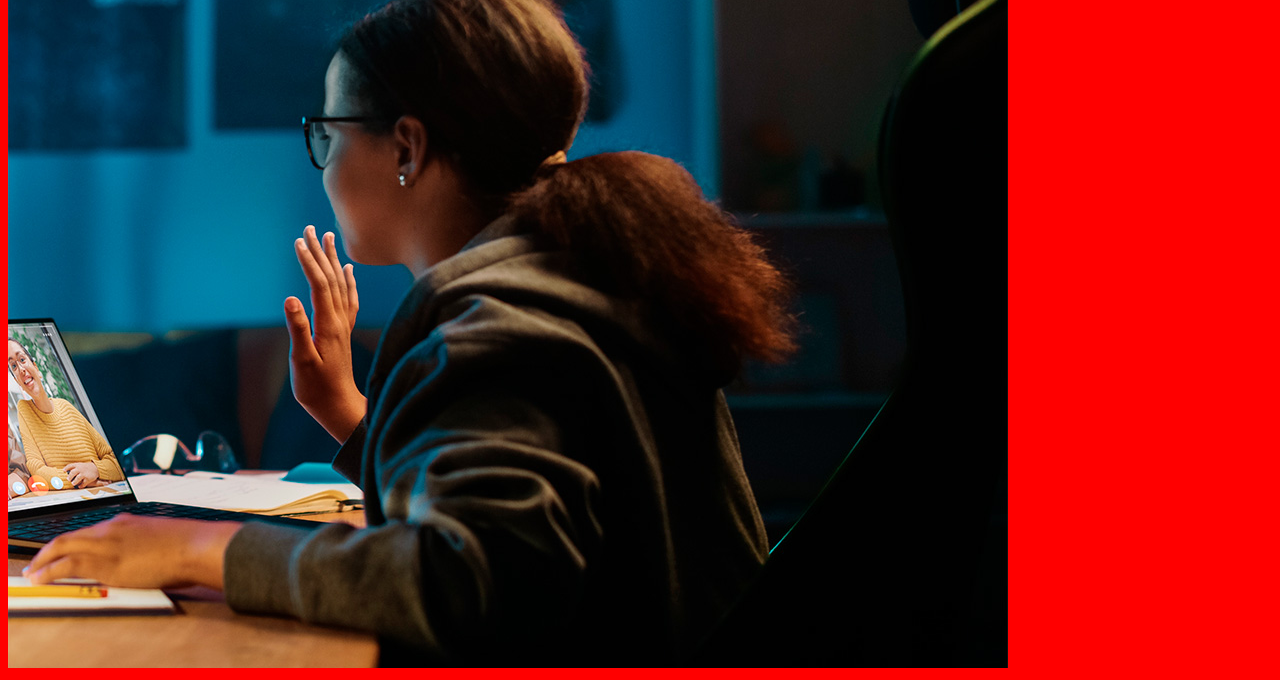
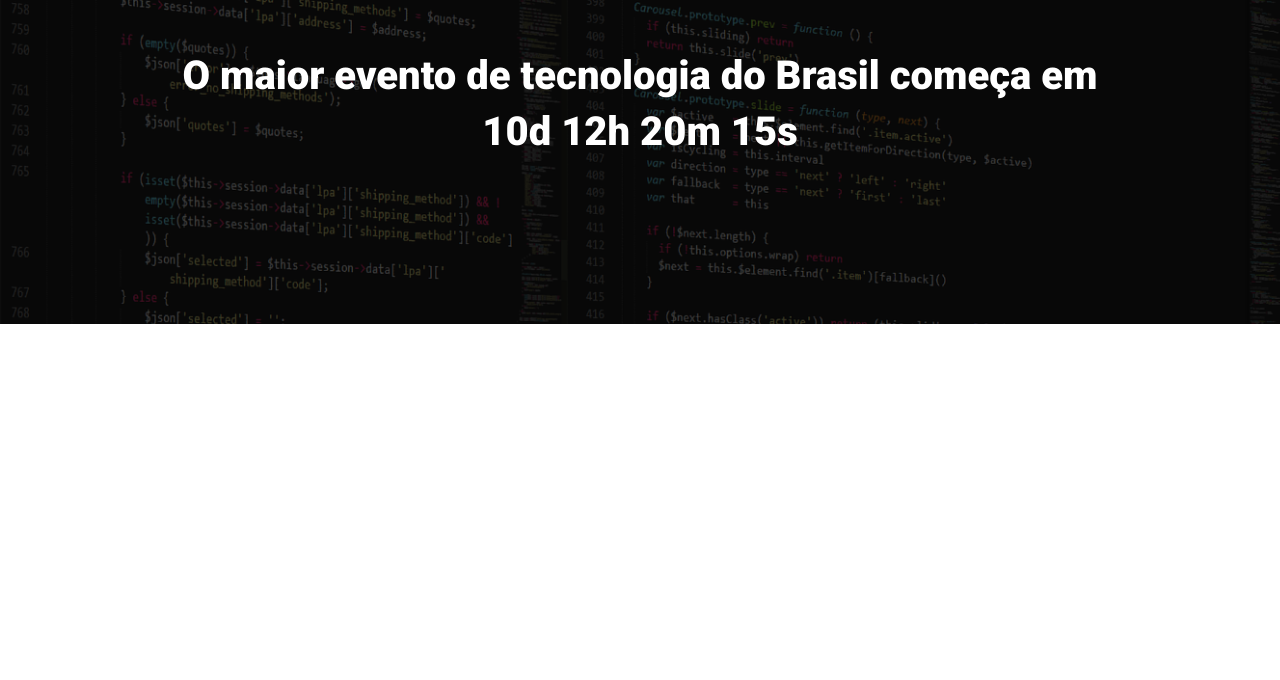
Before and after one commit to guibaxtos/ebac_tech_talks, a website built with Parcel: page src/index.html in a window 1280 px wide. Shown: the part 160-840 px from the top of the page. After the commit the page ends 800 px from the top, so only its background shows below. Built offline with nearby package versions, Linux system fonts and the light colour scheme; a web font is replaced by a local one.

Commit message:
Criando o hero

```diff
--- a/src/index.html
+++ b/src/index.html
@@ -3,12 +3,22 @@
 <head>
     <meta charset="UTF-8">
     <meta name="viewport" content="width=device-width, initial-scale=1.0">
-    <title>Document</title>
+    <title>EBAC Tech Talks</title>
+    <link rel="preconnect" href="https://fonts.googleapis.com">
+    <link rel="preconnect" href="https://fonts.gstatic.com" crossorigin>
+    <link href="https://fonts.googleapis.com/css2?family=Lobster&family=Montserrat:ital,wght@0,100..900;1,100..900&family=Playfair+Display:ital,wght@0,400..900;1,400..900&family=Roboto:ital,wght@0,100;0,300;0,400;0,500;0,700;0,900;1,100;1,300;1,400;1,500;1,700;1,900&display=swap" rel="stylesheet">
     <link rel="stylesheet" href="styles/main.scss">
 </head>
 <body>
-    <h1>Olá Mundo</h1>
-    <img src="./images/backend.png" alt="">
+    <header class="hero">
+        <div class="container">
+            <img class="hero__logo" src="./images/ebac_logo.svg" alt="EBAC">
+            <p class="hero__text">
+                O maior evento de tecnologia do Brasil começa em 10d 12h 20m 15s
+            </p>
+        </div>
+    </header>
+
     <script src="./scripts/main.js"></script>
 </body>
 </html>
--- /dev/null
+++ b/src/styles/_hero.scss
@@ -0,0 +1,53 @@
+.hero{
+    padding-top: 64px;
+    padding-bottom: 100px;
+    background-image: url(../images/fundo.png);
+    background-repeat: no-repeat;
+    background-size: cover;
+    position: relative;
+
+    .container{
+        position: relative;
+    }
+
+    &::before{
+        content: "";
+        position: absolute;
+        top: 0;
+        left: 0;
+        width: 100%;
+        height: 100%;
+        background-color: #000;
+        opacity: 0.7;
+    }
+
+    &__text{
+        margin-top: 64px;
+        margin-bottom: 64px;
+        font-size: 40px;
+        line-height: 56px;
+        font-weight: 800;
+        text-align: center;
+
+    }
+
+    &__logo{
+        margin: 0 auto;
+        height: 80px;
+        display: block;
+    }
+
+    @media (max-width: 640px){
+        padding: 40px 0;
+
+        &__logo{
+            height: 40px;
+        }
+
+        &__text{
+            font-size: 22px;
+            line-height: 24px;
+            margin: 24px 0;
+        }
+    }
+}
--- a/src/styles/main.scss
+++ b/src/styles/main.scss
@@ -1,3 +1,23 @@
-body{
-    background-color: red;
+@use 'hero';
+
+*{
+    margin: 0;
+    padding: 0;
+    box-sizing: border-box;
+    font-family: Roboto, sans-serif;
+    color: #fff;
 }
+
+.container{
+    max-width: 960px;
+    width: 100%;
+    margin: 0 auto;
+
+    @media (max-width: 640px){
+        max-width: 80%;
+    }
+
+    @media (max-width: 1024px){
+        max-width: 90%;
+    }
+}
```
